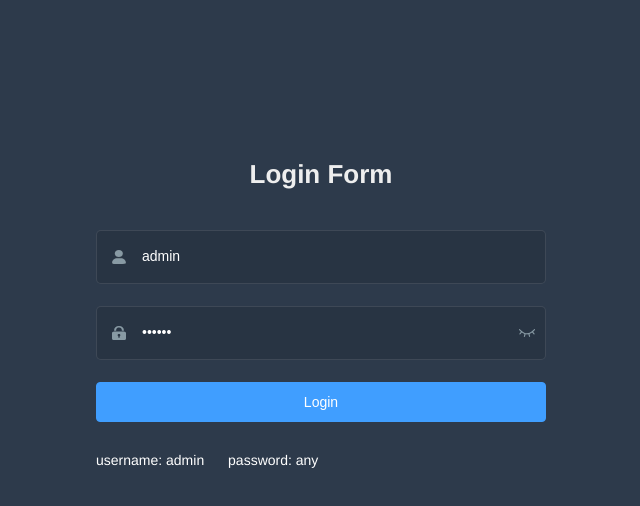
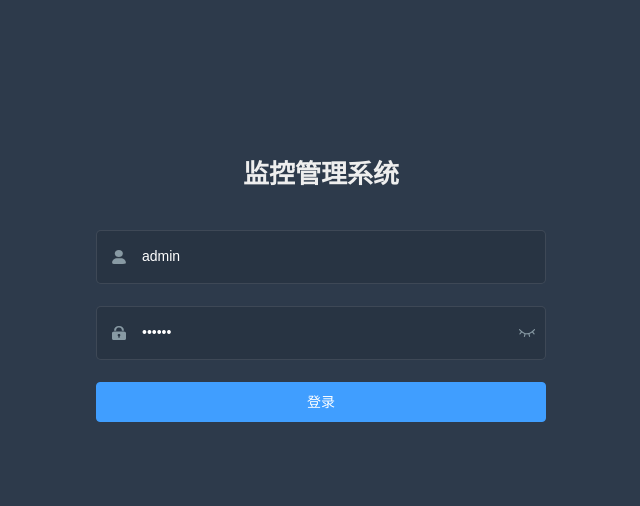
Before and after one commit to lish1986/monitor-manage-web, a Vue app: page /#/login in a window 1280 px wide. Shown: the top 506 px of the page, without its empty margins (319-959 px from the left). Built offline with nearby package versions, Linux system fonts and the light colour scheme.

Commit message:
修改登录界面和title

```diff
--- a/src/settings.js
+++ b/src/settings.js
@@ -1,6 +1,6 @@
 module.exports = {
 
-  title: 'Vue Admin Template',
+  title: '监控管理系统',
 
   /**
    * @type {boolean} true | false
--- a/src/views/login/index.vue
+++ b/src/views/login/index.vue
@@ -3,7 +3,7 @@
     <el-form ref="loginForm" :model="loginForm" :rules="loginRules" class="login-form" auto-complete="on" label-position="left">
 
       <div class="title-container">
-        <h3 class="title">Login Form</h3>
+        <h3 class="title">监控管理系统</h3>
       </div>
 
       <el-form-item prop="username">
@@ -41,12 +41,12 @@
         </span>
       </el-form-item>
 
-      <el-button :loading="loading" type="primary" style="width:100%;margin-bottom:30px;" @click.native.prevent="handleLogin">Login</el-button>
+      <el-button :loading="loading" type="primary" style="width:100%;margin-bottom:30px;" @click.native.prevent="handleLogin">登录</el-button>
 
-      <div class="tips">
+      <!-- <div class="tips">
         <span style="margin-right:20px;">username: admin</span>
         <span> password: any</span>
-      </div>
+      </div> -->
 
     </el-form>
   </div>
--- a/vue.config.js
+++ b/vue.config.js
@@ -6,7 +6,7 @@
   return path.join(__dirname, dir)
 }
 
-const name = defaultSettings.title || 'vue Admin Template' // page title
+const name = defaultSettings.title || '' // page title
 
 // If your port is set to 80,
 // use administrator privileges to execute the command line.
```
